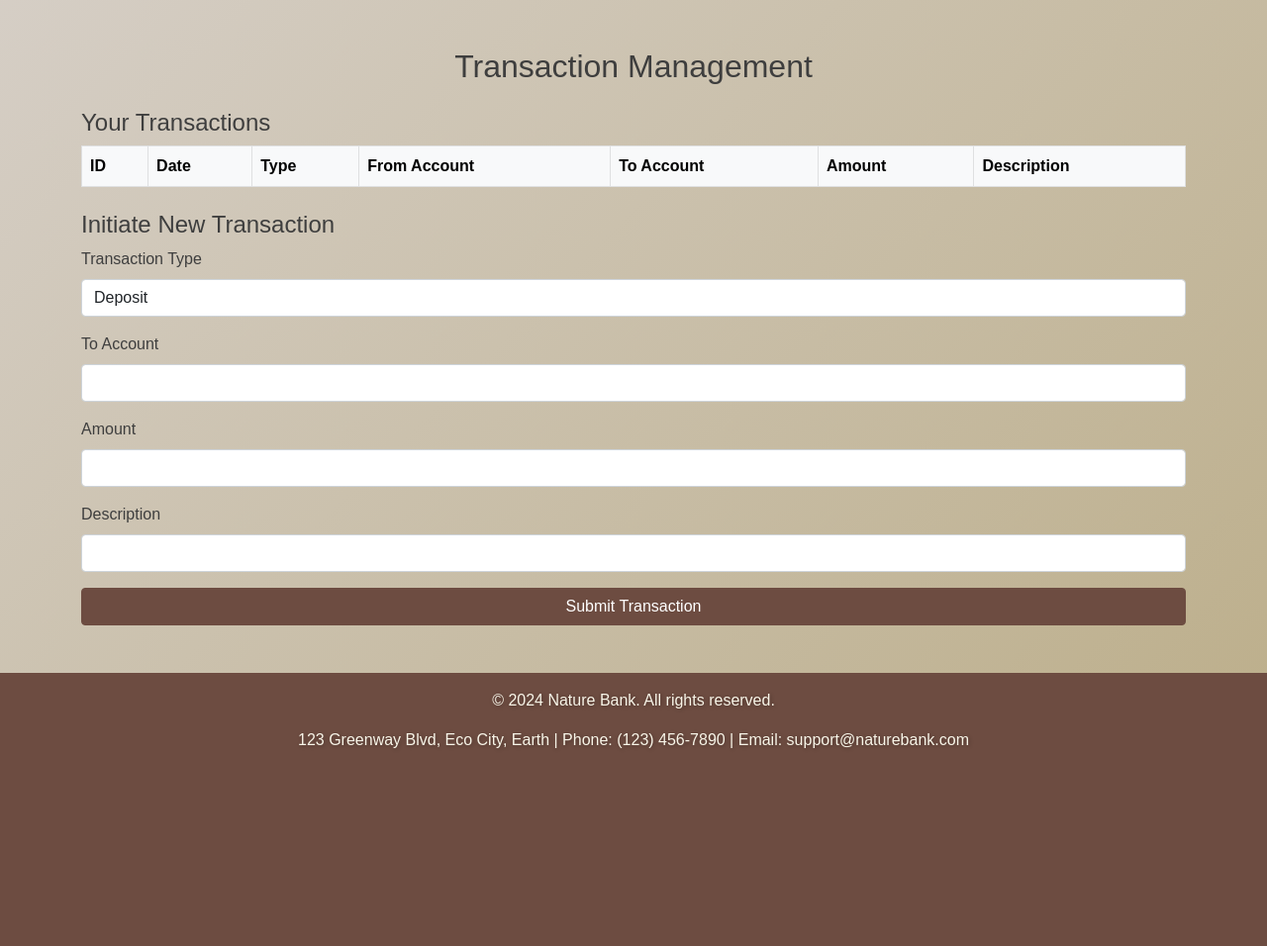
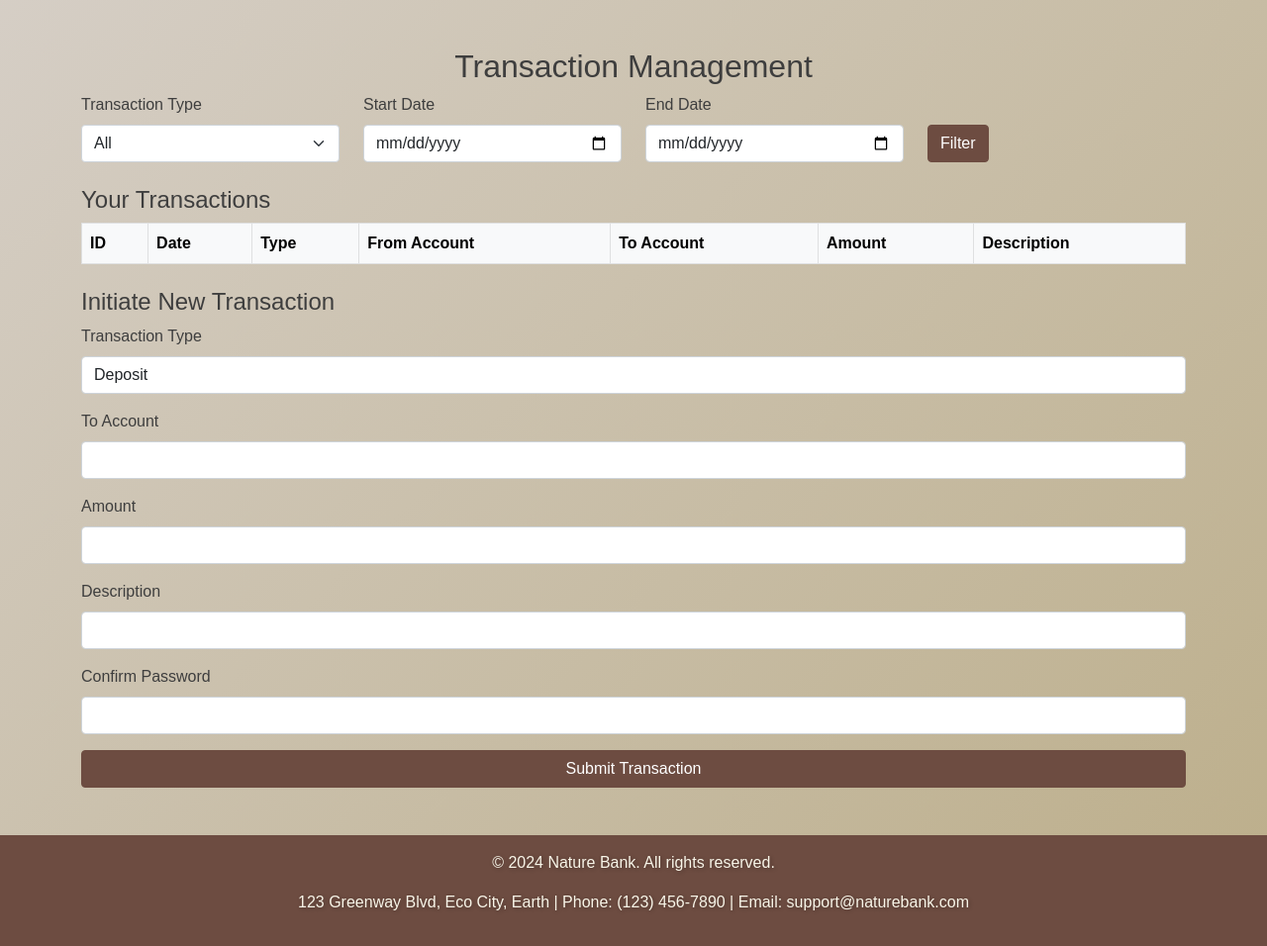
Before and after one commit to FabianusArdian/bank-milestone-4, a Flask app: template templates/dashboard/transactions.html in a window 1280 px wide. Shown: the part 56-1012 px from the top of the page at 99% size. Before the commit the page ends 812 px from the top, so only its background shows below. Run offline with Flask 3, Linux system fonts and the light colour scheme; the template is opened without the code that fills it, so the values that code supplies are empty; some libraries are stand-ins or nearby versions.

Commit message:
better-version

```diff
--- a/models/transaction.py
+++ b/models/transaction.py
@@ -1,5 +1,3 @@
-# models/transaction.py
-
 from sqlalchemy import Column, Integer, String, DECIMAL, DateTime, ForeignKey
 from sqlalchemy.orm import relationship
 from datetime import datetime
--- a/pyproject.toml
+++ b/pyproject.toml
@@ -18,7 +18,6 @@
 flasgger = "^0.9.7.1"
 pymysql = "^1.1.1"
 gunicorn = "^23.0.0"
-hypercorn = "^0.17.3"
 
 
 [build-system]
--- a/templates/dashboard/dashboard.html
+++ b/templates/dashboard/dashboard.html
@@ -47,7 +47,7 @@
                     <div class="card-body">
                         <h5 class="card-title">User Management</h5>
                         <p class="card-text">Update your profile, change your password, and manage account settings.</p>
-                        <a href="/user-management" class="btn btn-primary">Manage User</a>
+                        <a href="{{ url_for('user_controller.get_profile') }}" class="btn btn-primary">Manage User</a>
                     </div>
                 </div>
             </div>
@@ -58,7 +58,7 @@
                     <div class="card-body">
                         <h5 class="card-title">Account Management</h5>
                         <p class="card-text">View your accounts, check balances, and create or delete accounts.</p>
-                        <a href="/account-management" class="btn btn-primary">Manage Accounts</a>
+                        <a href="{{ url_for('user_controller.get_profile') }}" class="btn btn-primary">Manage Accounts</a>
                     </div>
                 </div>
             </div>
@@ -69,7 +69,7 @@
                     <div class="card-body">
                         <h5 class="card-title">Transaction Management</h5>
                         <p class="card-text">Initiate transfers, view transaction history, and monitor account activity.</p>
-                        <a href="/transaction-management" class="btn btn-primary">Manage Transactions</a>
+                        <a href="{{ url_for('transaction_controller.get_transactions') }}" class="btn btn-primary">Manage Transactions</a>
                     </div>
                 </div>
             </div>
--- a/templates/dashboard/transactions.html
+++ b/templates/dashboard/transactions.html
@@ -45,6 +45,31 @@
                 {% endfor %}
             {% endif %}
         {% endwith %}
+
+        <form method="GET" action="{{ url_for('transaction_controller.get_transactions') }}" class="mb-4">
+            <div class="row">
+                <div class="col">
+                    <label for="type" class="form-label">Transaction Type</label>
+                    <select class="form-select" id="type" name="type">
+                        <option value="">All</option>
+                        <option value="deposit">Deposit</option>
+                        <option value="withdrawal">Withdrawal</option>
+                        <option value="transfer">Transfer</option>
+                    </select>
+                </div>
+                <div class="col">
+                    <label for="start_date" class="form-label">Start Date</label>
+                    <input type="date" class="form-control" id="start_date" name="start_date">
+                </div>
+                <div class="col">
+                    <label for="end_date" class="form-label">End Date</label>
+                    <input type="date" class="form-control" id="end_date" name="end_date">
+                </div>
+                <div class="col d-flex align-items-end">
+                    <button type="submit" class="btn btn-primary">Filter</button>
+                </div>
+            </div>
+        </form>
 
         <!-- Transaction List -->
         <div class="my-4">
@@ -118,6 +143,10 @@
                     <label for="description" class="form-label">Description</label>
                     <input type="text" class="form-control" id="description" name="description">
                 </div>
+                <div class="mb-3">
+                    <label for="confirm_password" class="form-label">Confirm Password</label>
+                    <input type="password" class="form-control" id="confirm_password" name="confirm_password" required>
+                </div>
                 <button type="submit" class="btn btn-primary w-100">Submit Transaction</button>
             </form>
         </div>
```
Also changed, not shown: controller/transaction_controller.py (+27 -9 lines), controller/user_controller.py (+22 -4 lines), requirements.txt (deleted, +0 -9 lines), templates/dashboard/profile.html (+6 -2 lines), templates/register.html (+4 -3 lines), README.md.
